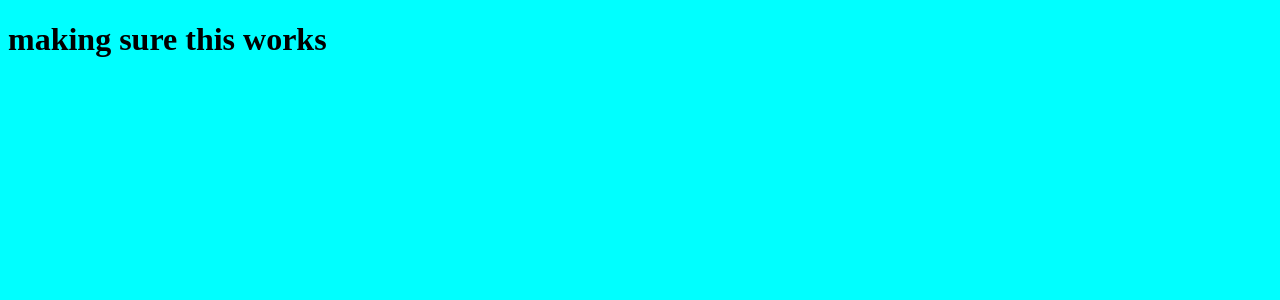
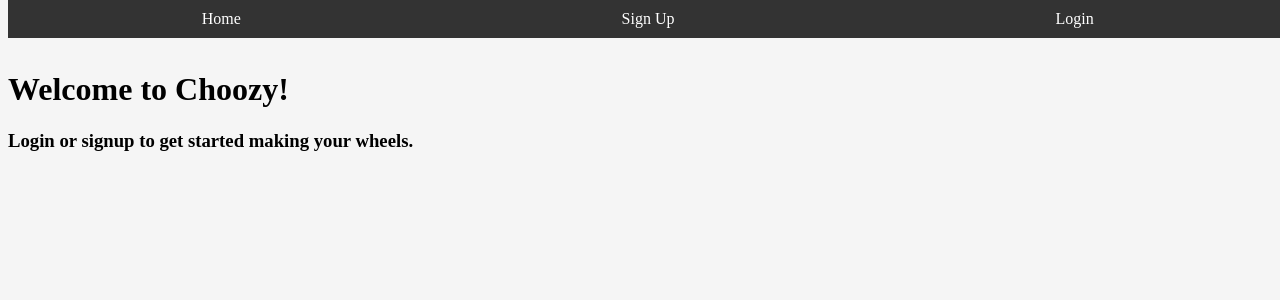
Before and after one commit to WarrenWittcop/Choozy-Whirl, a Flask app: page / in a window 1280 px wide. Shown: the top 300 px of the page. Run offline with Flask 3, Linux system fonts and the light colour scheme.

Commit message:
stlying and wheels.html update

```diff
--- a/app.py
+++ b/app.py
@@ -55,11 +55,32 @@ def login():
         # Validate password
         if user and user['password'] == password:
             session['user_id'] = user['username']
-            return redirect(url_for('hello'))
+            return redirect(url_for('profile'))
         else:
             return render_template('login.html', error="Invalid credentials")
 
     return render_template('login.html')
+
+# Route for profile
+@app.route('/profile')
+def profile():
+    if 'user_id' not in session:
+        return redirect(url_for('login'))
+
+    username = session['user_id']
+    return render_template('profile.html', username=username)
+
+@app.route('/wheels')
+def wheels():
+    if 'user_id' not in session:
+        return redirect(url_for('login'))
+
+    user_id = session['user_id']
+
+    #function get_user_wheels()
+    user_wheels = get_user_wheels(user_id)
+
+    return render_template('wheels.html', user_wheels=user_wheels)
 
 # Route for logout
 @app.route('/logout')
--- a/static/styles.css
+++ b/static/styles.css
@@ -1,3 +1,31 @@
-body{
-    background-color: aqua;
+body {
+    background-color: whitesmoke;
 }
+
+nav {
+    background-color: #333;
+    color: #fff;
+    padding: 10px 0;
+    position: fixed;
+    width: 100%;
+    top: 0;
+}
+
+nav ul {
+    list-style-type: none;
+    margin: 0;
+    padding: 0;
+    display: flex;
+    justify-content: space-between;
+    align-items: center;
+}
+
+nav ul li {
+    width: 33.33%;
+    text-align: center;
+}
+
+nav ul li a {
+    color: #fff;
+    text-decoration: none;
+}
--- a/templates/base.html
+++ b/templates/base.html
@@ -7,7 +7,22 @@
     <link rel="stylesheet" href="{{url_for('static', filename='styles.css')}}">
 </head>
 <body>
+    <nav>
+        <ul>
+            {% if 'user_id' in session %}
+                <li><a href="{{ url_for('profile') }}">Profile</a></li>
+                <li><a href="{{ url_for('wheels') }}">Wheels</a></li>
+                <li><a href="{{ url_for('logout') }}">Logout</a></li>
+            {% else %}
+                <li><a href="{{ url_for('hello') }}">Home</a></li>
+                <li><a href="{{ url_for('signupuserroute') }}">Sign Up</a></li>
+                <li><a href="{{ url_for('login') }}">Login</a></li>
+            {% endif %}
+        </ul>
+    </nav>
+
     {% block body %}{% endblock %}
+
     <script src="{{url_for('static', filename='script.js')}}"></script>
 </body>
 </html>
--- a/templates/home.html
+++ b/templates/home.html
@@ -5,7 +5,9 @@
 
 {% block body %}
 
-<h1> making sure this works</h1>
+<h1 style="padding-top: 50px;"> Welcome to Choozy!</h1>
+
+<h3> Login or signup to get started making your wheels.</h3>
 
 
 {% endblock %}
```
Also changed, not shown: templates/profile.html (added, +10 -0 lines), templates/wheels.html (added).
